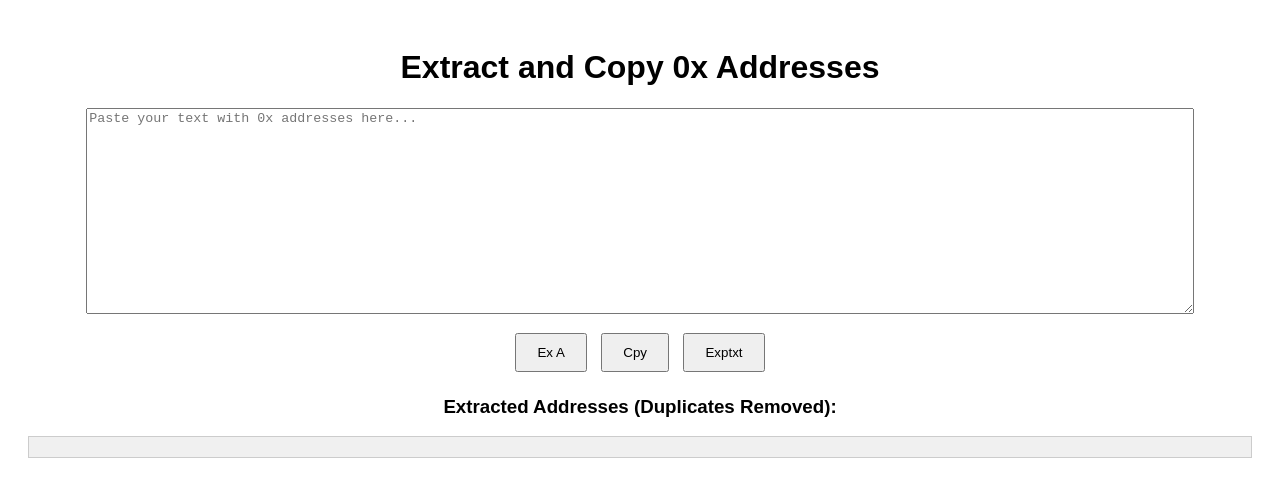
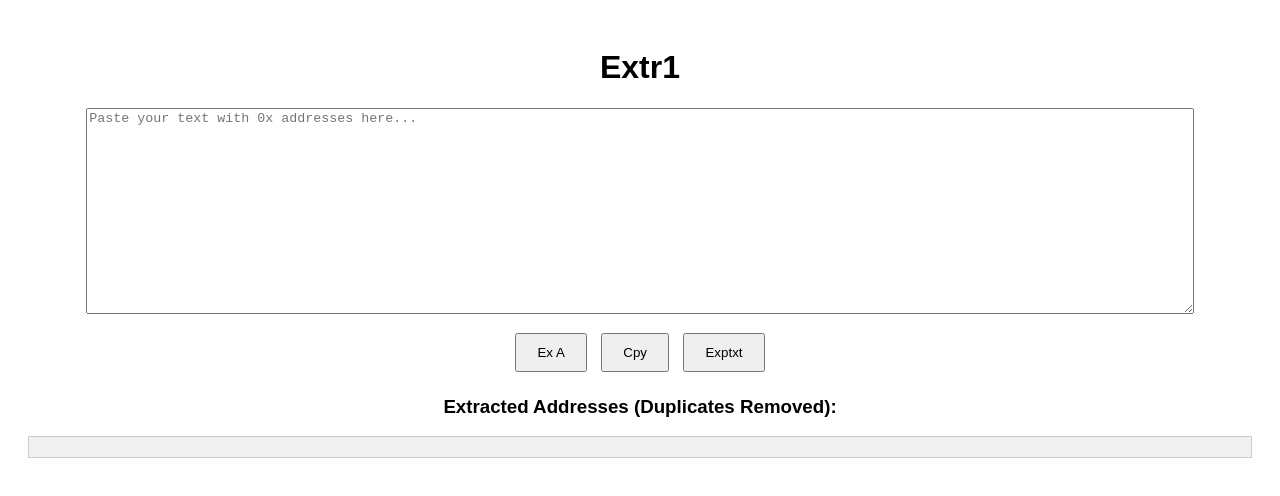
Before and after one commit to fclmail/extractduplicates, a plain HTML site: page index.html in a window 1280 px wide. Drawn offline with Linux system fonts and the light colour scheme.

Commit message:
Update index.html

```diff
--- a/index.html
+++ b/index.html
@@ -12,7 +12,7 @@
   </style>
 </head>
 <body>
-  <h1>Extract and Copy 0x Addresses</h1>
+  <h1>Extr1</h1>
   <textarea id="input" placeholder="Paste your text with 0x addresses here..."></textarea>
   <br />
   <button onclick="extractAddresses()">Ex A</button>
```
